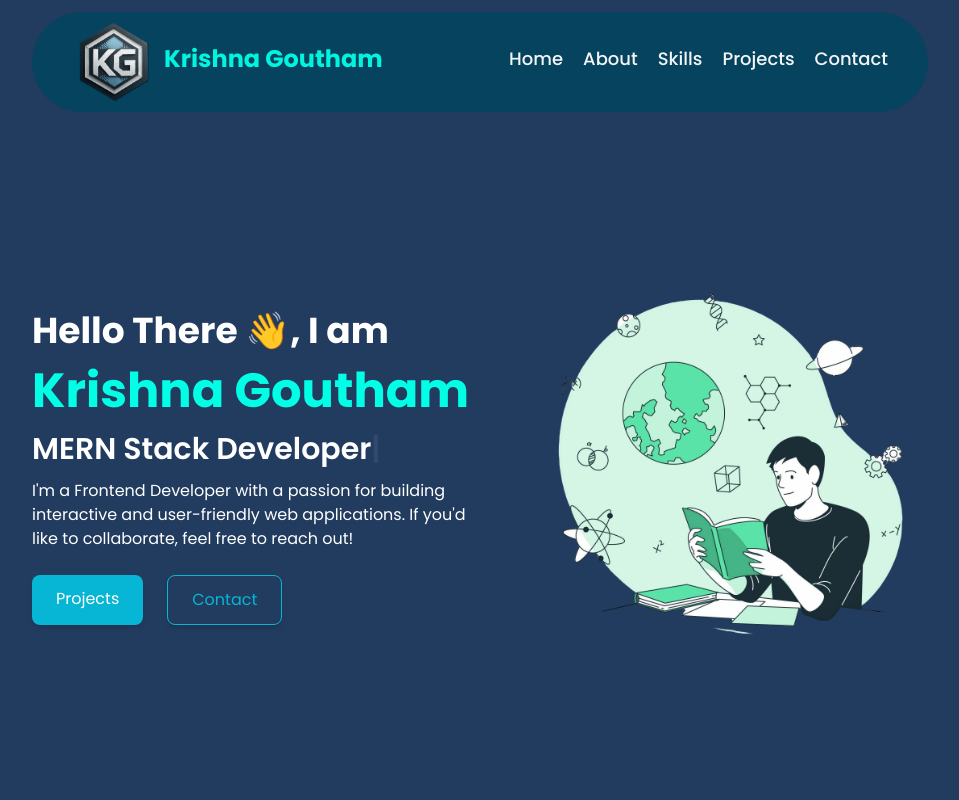
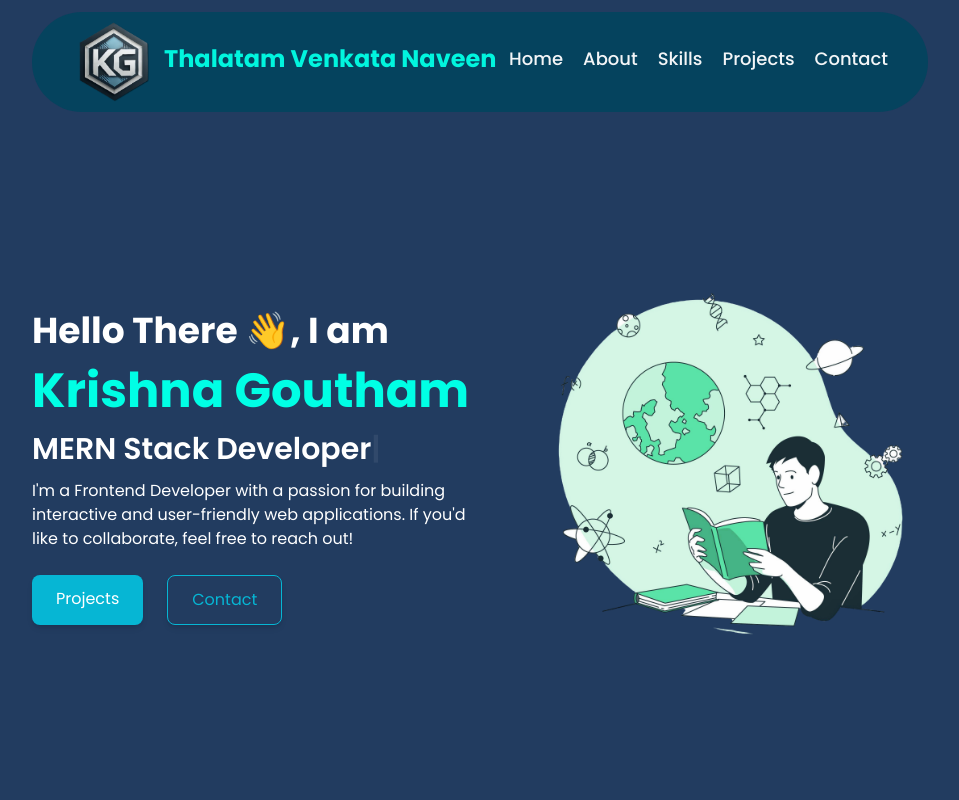
Before and after one commit to krishnagoutham1/portfolio, a React (Vite) app: page / in a window 1280 px wide. Shown: the top 800 px of the page, without its empty margins (160-1119 px from the left). Built offline with nearby package versions, Linux system fonts and the light colour scheme.

Commit message:
Update Navbar.jsx

```diff
--- a/src/Components/Navbar.jsx
+++ b/src/Components/Navbar.jsx
@@ -16,7 +16,7 @@ const Navbar = () => {
           <div className="flex items-center gap-3">
             <img src={Logo} alt="logo" className="w-20" />
             <div className="text-2xl font-bold primary-focus">
-              <a href="#home">Krishna Goutham</a>
+              <a href="#home">Thalatam Venkata Naveen</a>
             </div>
           </div>
 
```
